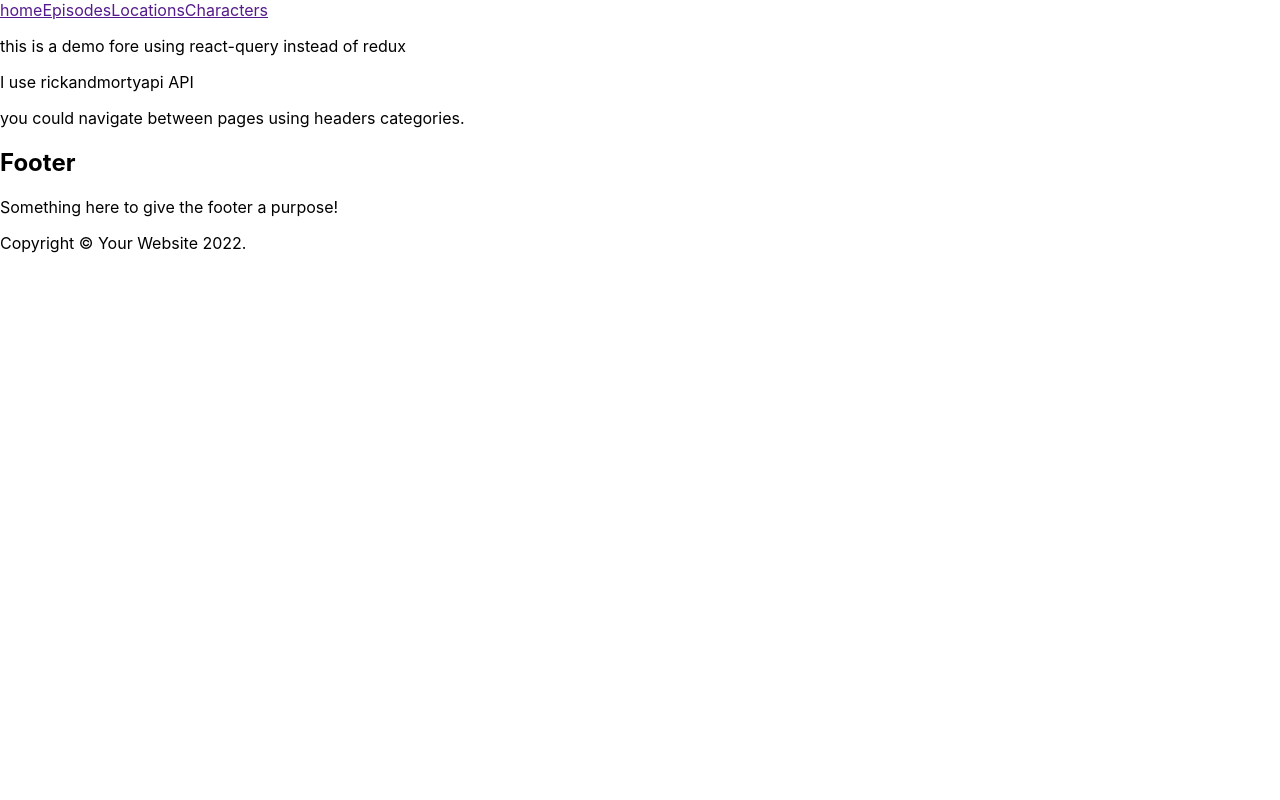
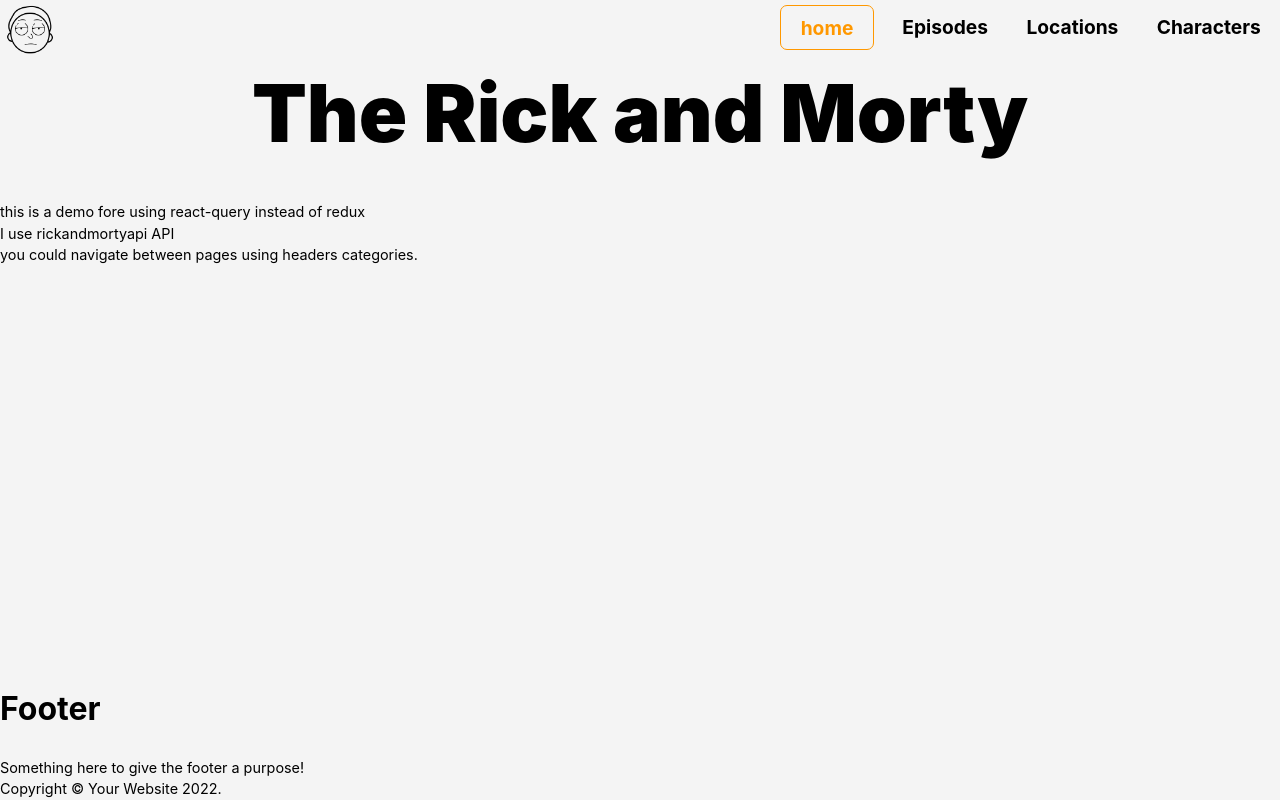
Before and after one commit to mahshid22/react--react-query--type-script-, a React (Create React App) app: page / in a window 1280 px wide. Built offline with nearby package versions, Linux system fonts and the light colour scheme.

Commit message:
design header

```diff
--- a/src/components/Header/Header.module.css
+++ b/src/components/Header/Header.module.css
@@ -1 +1,77 @@
-.Header {}
+.Header {
+  display: flex;
+  flex-direction: column;
+  align-items: center;
+  justify-content: center;
+}
+
+.HeaderLinks {
+  font-size: 1.2rem;
+  display: flex;
+  flex-direction: column;
+  justify-content: space-between;
+  align-items: center;
+}
+
+.HeaderLinks a {
+  margin-bottom: 0.5em;
+  font-weight: bold;
+}
+
+.HeaderLinks a:hover,
+.HeaderLinks a:focus {
+  color: rgb(255, 152, 0);
+}
+.HeaderActiveLinks a {
+  color: rgb(255, 152, 0);
+  padding: 0.5em 1em;
+}
+
+.HeaderLogo img {
+  max-width: 60px;
+}
+
+.HeaderTitle {
+  text-align: center;
+  font-weight: 900;
+  font-size: 2rem;
+}
+
+@media (min-width: 555px) {
+  .Header {
+    flex-direction: row;
+    justify-content: space-between;
+  }
+  .HeaderTitle {
+    text-align: center;
+    font-weight: 900;
+    font-size: 5rem;
+  }
+
+  .HeaderLinks {
+    font-size: 1.2rem;
+    display: flex;
+    flex-direction: row;
+    justify-content: space-between;
+  }
+  .HeaderLinks a {
+    padding: 0 0.5em;
+    font-weight: bold;
+  }
+
+  .HeaderLinks a:hover,
+  .HeaderLinks a:focus {
+    color: rgb(255, 152, 0);
+  }
+  .HeaderActiveLinks a {
+    border: 1px rgb(255, 152, 0) solid;
+    border-radius: 7px;
+    padding: 0.5em 1em;
+  }
+
+  .HeaderActiveLinks a:hover,
+  .HeaderActiveLinks a:focus {
+    color: #fff;
+    background-color: rgb(255, 152, 0);
+  }
+}
--- a/src/components/Header/Header.tsx
+++ b/src/components/Header/Header.tsx
@@ -6,8 +6,13 @@
 interface HeaderProps {}
 
 const Header = () => (
+  <>
     <nav className={styles.Header}>
-    <Link to="/home">
+      <div className={styles.HeaderLogo}>
+        <img src="./images/icons/morty-smith.png" alt="logo icon" />
+      </div>
+      <div className={styles.HeaderLinks}>
+        <Link to="/home" className={styles.HeaderActiveLinks}>
           <a href="">home</a>
         </Link>
         <Link to="/Episodes">
@@ -19,7 +24,10 @@
         <Link to="/Characters">
           <a href="">Characters</a>
         </Link>
+      </div>
     </nav>
+    <h1 className={styles.HeaderTitle}>The Rick and Morty</h1>
+  </>
 );
 
 export default Header;
--- a/src/components/Layout/Layout.module.css
+++ b/src/components/Layout/Layout.module.css
@@ -1 +1,12 @@
-.Layout {}
+.Layout {
+  display: flex;
+  flex-direction: column;
+  width: 100%;
+  margin: 0 auto;
+  min-height: 100vh;
+}
+
+.LayoutMain {
+  flex-grow: 1;
+  margin-bottom: 2em;
+}
--- a/src/components/Layout/Layout.tsx
+++ b/src/components/Layout/Layout.tsx
@@ -15,18 +15,24 @@
 
 const Layout = () => (
   <div className={styles.Layout}>
+    <div className={styles.LayoutMain}>
       <Header />
       <main>
         <Routes>
           <Route element={<Episodes />} path="/episodes"></Route>
           <Route element={<Episode />} path="/episodes/:episodeId"></Route>
           <Route element={<Characters />} path="/characters"></Route>
-        <Route element={<Character />} path="/characters/:characterId"></Route>
+          <Route
+            element={<Character />}
+            path="/characters/:characterId"
+          ></Route>
           <Route element={<Locations />} path="/locations"></Route>
           <Route element={<Location />} path="/locations/:locationId"></Route>
           <Route element={<Home />} path="/"></Route>
         </Routes>
       </main>
+    </div>
+
     <Footer />
   </div>
 );
--- a/src/index.css
+++ b/src/index.css
@@ -1,13 +1,58 @@
+* {
+  box-sizing: border-box;
+  padding: 0;
+  margin: 0;
+}
 body {
   margin: 0;
-  font-family: -apple-system, BlinkMacSystemFont, 'Segoe UI', 'Roboto', 'Oxygen',
-    'Ubuntu', 'Cantarell', 'Fira Sans', 'Droid Sans', 'Helvetica Neue',
+  font-family: -apple-system, BlinkMacSystemFont, "Segoe UI", "Roboto", "Oxygen",
+    "Ubuntu", "Cantarell", "Fira Sans", "Droid Sans", "Helvetica Neue",
     sans-serif;
   -webkit-font-smoothing: antialiased;
   -moz-osx-font-smoothing: grayscale;
+  background-color: rgb(244, 244, 244);
+}
+
+html,
+body {
+  padding: 0;
+  margin: 0;
+  height: 100%;
+  font-family: -apple-system, BlinkMacSystemFont, Segoe UI, Roboto, Oxygen,
+    Ubuntu, Cantarell, Fira Sans, Droid Sans, Helvetica Neue, sans-serif;
 }
 
 code {
-  font-family: source-code-pro, Menlo, Monaco, Consolas, 'Courier New',
+  font-family: source-code-pro, Menlo, Monaco, Consolas, "Courier New",
     monospace;
 }
+
+a {
+  color: inherit;
+  text-decoration: none;
+}
+
+h1 {
+  font-size: 5rem;
+  margin-bottom: 0.5em;
+}
+h2 {
+  font-size: 2rem;
+  margin-bottom: 0.9em;
+}
+h3 {
+  font-size: 1rem;
+  margin-bottom: 0.9em;
+}
+
+p {
+  font-size: 0.9rem;
+  line-height: 1.5em;
+}
+
+button {
+  border-radius: 4px;
+  padding: 1em;
+  font-size: 0.8rem;
+  border-color: rgb(224 220 220);
+}
```
Also changed, not shown: public/images/icons/morty-smith.png (added). Lines whose indentation alone changed are shown as unchanged.
